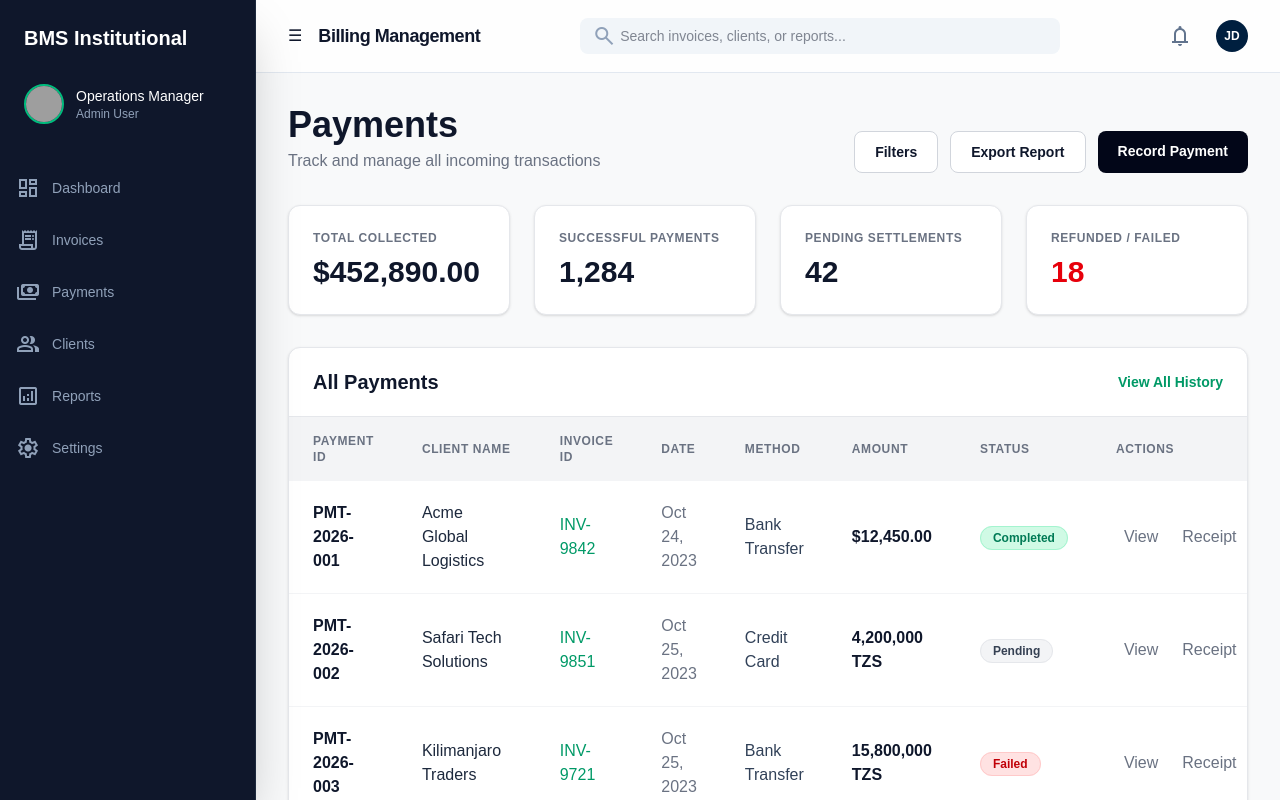
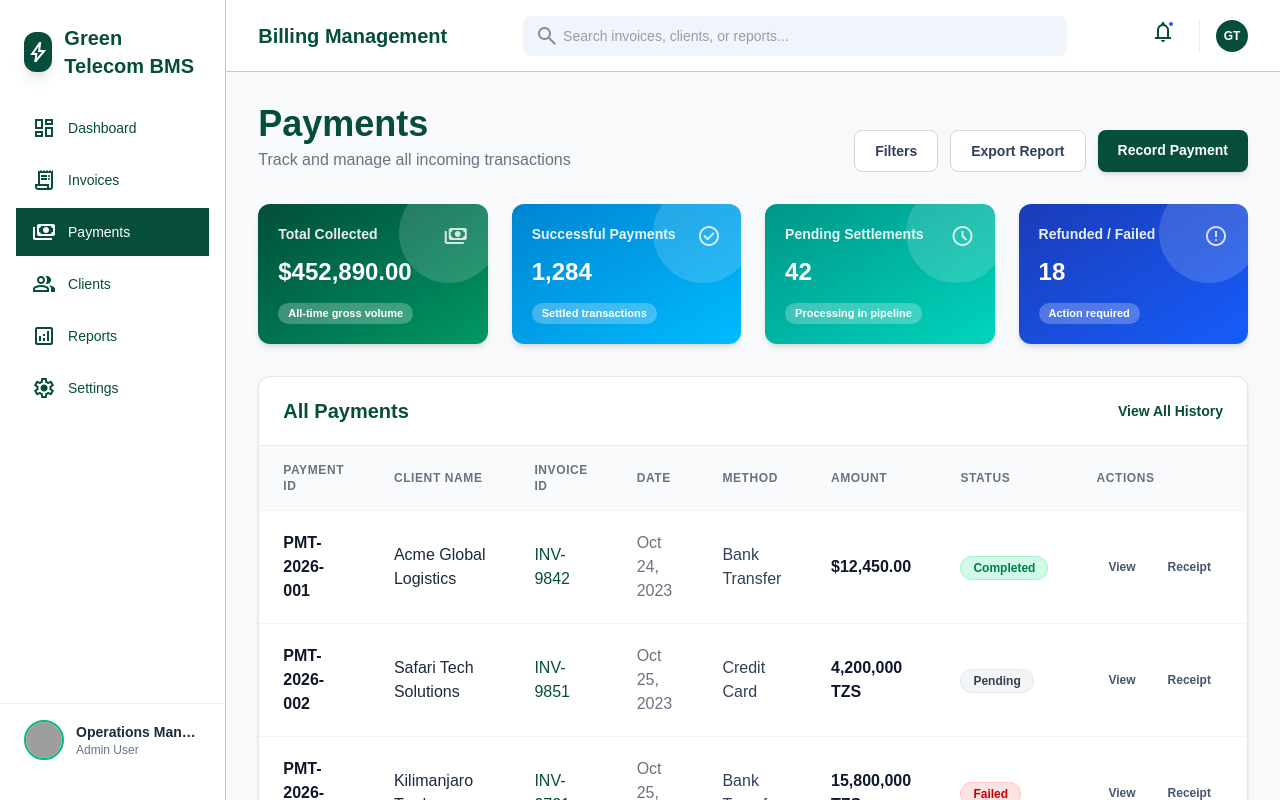
Before and after one commit to poojasahni26/bms-project, a Next.js app: page /dashboard/payments in a window 1280 px wide. Shown: the top 800 px of the page. Built offline with nearby package versions, Linux system fonts and the light colour scheme; grey boxes are pictures that could not be loaded.

Commit message:
edit payments

```diff
--- a/app/dashboard/payments/page.tsx
+++ b/app/dashboard/payments/page.tsx
@@ -1,5 +1,6 @@
-// app/payments/page.tsx
+"use client";
 
+import { useState } from "react";
 import Image from "next/image";
 import Link from "next/link";
 
@@ -52,131 +53,111 @@ const payments = [
 ];
 
 const statusStyles: Record<string, string> = {
-  Completed:
-    "bg-emerald-100 text-emerald-700 border border-emerald-200",
-  Pending:
-    "bg-gray-100 text-gray-700 border border-gray-200",
-  Failed:
-    "bg-red-100 text-red-700 border border-red-200",
+  Completed: "bg-emerald-100 text-emerald-700 border border-emerald-200",
+  Pending: "bg-gray-100 text-gray-700 border border-gray-200",
+  Failed: "bg-red-100 text-red-700 border border-red-200",
 };
 
-function MetricCard({
-  title,
-  value,
-  subtitle,
-  error,
-}: {
-  title: string;
-  value: string;
-  subtitle?: string;
-  error?: boolean;
-}) {
+export default function PaymentsPage() {
+  const [isSidebarOpen, setIsSidebarOpen] = useState(false);
+
+  const toggleSidebar = () => {
+    setIsSidebarOpen(!isSidebarOpen);
+  };
+
   return (
-    <div className="rounded-xl border border-gray-200 bg-white p-6 shadow-sm">
-      <p className="mb-2 text-xs font-semibold uppercase tracking-wider text-gray-500">
-        {title}
-      </p>
-
-      <div className="flex items-baseline gap-2">
-        <h3
-          className={`text-3xl font-bold ${
-            error ? "text-red-600" : "text-slate-900"
-          }`}
-        >
-          {value}
-        </h3>
-
-        {subtitle && (
-          <span className="text-xs font-bold text-emerald-600">
-            {subtitle}
-          </span>
-        )}
-      </div>
-    </div>
-  );
-}
-
-export default function PaymentsPage() {
-  return (
-    <div className="min-h-screen bg-[#f8f9fa] text-slate-900">
+    <div className="min-h-screen bg-[#f8f9fa] text-slate-900 flex">
       <link
         rel="stylesheet"
         href="https://fonts.googleapis.com/css2?family=Material+Symbols+Outlined:opsz,wght,FILL,GRAD@20..48,400,0,0"
       />
-      {/* Sidebar */}
-      <aside className="h-full w-64 fixed left-0 top-0 z-50 bg-slate-900 border-r border-slate-800 shadow-2xl flex flex-col py-6">
-          <div className="px-6 mb-8">
-            <span className="text-white text-xl font-black">BMS Institutional</span>
+
+      {/* Navigation Drawer */}
+      <aside className={`fixed lg:sticky top-0 left-0 h-screen w-[280px] bg-white border-r border-[#c9c4d8] z-[70] transition-transform duration-300 overflow-y-auto flex flex-col ${isSidebarOpen ? 'translate-x-0' : '-translate-x-full'} lg:translate-x-0`}>
+        <div className="p-6 flex items-center gap-3">
+          <div className="w-10 h-10 bg-[#064e3b] rounded-xl flex items-center justify-center shadow-lg">
+            <span className="material-symbols-outlined text-white">bolt</span>
+          </div>
+          <h1 className="text-xl text-[#064e3b] font-bold">Green Telecom BMS</h1>
         </div>
 
-          <div className="px-6 mb-10 flex items-center gap-3">
-            <div className="w-10 h-10 rounded-full overflow-hidden border-2 border-emerald-500">
+        <nav className="flex-1 space-y-1 text-lg px-4">
+          <Link href="/dashboard" className="text-[#064e3b] hover:text-white px-4 py-3 flex items-center gap-3 hover:bg-[#064e3b] transition-all">
+            <span className="material-symbols-outlined">dashboard</span>
+            <span className="text-sm font-medium">Dashboard</span>
+          </Link>
+          <Link href="/dashboard/invoices" className="text-[#064e3b] hover:text-white px-4 py-3 flex items-center gap-3 hover:bg-[#064e3b] transition-all">
+            <span className="material-symbols-outlined">receipt_long</span>
+            <span className="text-sm font-medium">Invoices</span>
+          </Link>
+          <Link href="/dashboard/payments" className="text-white px-4 py-3 flex items-center gap-3 bg-[#064e3b] transition-all">
+            <span className="material-symbols-outlined">payments</span>
+            <span className="text-sm font-medium">Payments</span>
+          </Link>
+          <Link href="/dashboard/clients" className="text-[#064e3b] hover:text-white px-4 py-3 flex items-center gap-3 hover:bg-[#064e3b] transition-all">
+            <span className="material-symbols-outlined">group</span>
+            <span className="text-sm font-medium">Clients</span>
+          </Link>
+          <Link href="/dashboard/reports" className="text-[#064e3b] hover:text-white px-4 py-3 flex items-center gap-3 hover:bg-[#064e3b] transition-all">
+            <span className="material-symbols-outlined">analytics</span>
+            <span className="text-sm font-medium">Reports</span>
+          </Link>
+          <Link href="/dashboard/settings" className="text-[#064e3b] hover:text-white px-4 py-3 flex items-center gap-3 hover:bg-[#064e3b] transition-all duration-200">
+            <span className="material-symbols-outlined">settings</span>
+            <span className="text-sm font-medium">Settings</span>
+          </Link>
+        </nav>
+
+        {/* User Profile Footer */}
+        <div className="px-6 mb-10 flex items-center gap-3 border-t border-[#c9c4d8]/30 pt-4">
+          <div className="w-10 h-10 rounded-full overflow-hidden border-2 border-emerald-500 flex-shrink-0">
             <img
               alt="Operations Manager"
               className="w-full h-full object-cover"
-                src="https://lh3.googleusercontent.com/aida-public/AB6AXuCz3welp1P-T7tg1mJzAFynbnlVZ8e5H4GQrAr6L54LsLghsdytfyEXCVRz6A0zZvyDRxfSDFenpHBRyJ5msC3QJtRpXLMKCBe-KTyWna1AukHJUlz2uGouseZZou67wdTZc9Vjux24wzSg0SRRjxmm6aR9SzI8AS2Jtb-CGY6lv6ej3O7FHquqDG5uUqrckmYyByfBU_DkVyrC1oFxQlsGfkCRhzWb3-uSHG4L_fvRXQUhk_r3nQBdHpvgtKa-NiKbKsc6IFomf8I"
+              src="https://images.unsplash.com/photo-1534528741775-53994a69daeb?auto=format&fit=crop&w=100&q=80"
             />
           </div>
-            <div className="flex flex-col">
-              <span className="text-white font-medium text-sm">Operations Manager</span>
-              <span className="text-slate-400 text-xs">Admin User</span>
+          <div className="flex flex-col min-w-0">
+            <span className="text-slate-800 font-semibold text-sm truncate">Operations Manager</span>
+            <span className="text-slate-500 text-xs">Admin User</span>
           </div>
         </div>
-
-          <nav className="flex-1 space-y-1">
-            <Link href="/dashboard" className="text-slate-400 hover:text-white px-4 py-3 flex items-center gap-3 hover:bg-slate-800/50 transition-all">
-              <span className="material-symbols-outlined">dashboard</span>
-              <span className="text-sm font-medium">Dashboard</span>
-            </Link>
-            <Link href="/dashboard/invoices" className="text-slate-400 hover:text-white px-4 py-3 flex items-center gap-3 hover:bg-slate-800/50 transition-all">
-              <span className="material-symbols-outlined">receipt_long</span>
-              <span className="text-sm font-medium">Invoices</span>
-            </Link>
-            <Link href="/dashboard/payments" className="text-slate-400 hover:text-white px-4 py-3 flex items-center gap-3 hover:bg-slate-800/50 transition-all">
-              <span className="material-symbols-outlined">payments</span>
-              <span className="text-sm font-medium">Payments</span>
-            </Link>
-            <Link href="/dashboard/clients" className="text-slate-400 hover:text-white px-4 py-3 flex items-center gap-3 hover:bg-slate-800/50 transition-all">
-              <span className="material-symbols-outlined">group</span>
-              <span className="text-sm font-medium">Clients</span>
-            </Link>
-            <Link href="/dashboard/reports" className="text-slate-400 hover:text-white px-4 py-3 flex items-center gap-3 hover:bg-slate-800/50 transition-all">
-              <span className="material-symbols-outlined">analytics</span>
-              <span className="font-inter text-sm font-medium">Reports</span>
-            </Link>
-            <Link href="/dashboard/settings" className="text-slate-400 hover:text-white px-4 py-3 flex items-center gap-3 hover:bg-slate-800/50 transition-all duration-200">
-              <span className="material-symbols-outlined">settings</span>
-              <span className="font-inter text-sm font-medium">Settings</span>
-            </Link>
-          </nav>
       </aside>
 
-      {/* Main */}
-      <main className="md:ml-64">
-        {/* Topbar */}
-        <header className="sticky top-0 z-40 flex items-center justify-between border-b border-slate-200 bg-white/80 px-8 py-4 backdrop-blur-md">
+      {/* Main Content Area */}
+      <main className="flex-grow flex flex-col min-w-0">
+        {/* Top App Bar */}
+        <header className="w-full sticky top-0 z-50 bg-white border-b border-[#c9c4d8] px-4 md:px-8 py-3 flex items-center justify-between">
           <div className="flex items-center gap-4">
-            <button className="text-slate-900">☰</button>
-
-            <h2 className="text-lg font-bold tracking-tight text-slate-900">
-              Billing Management
-            </h2>
+            <button className="lg:hidden p-2 hover:bg-[#f0f4fb] rounded-full transition-colors" onClick={toggleSidebar}>
+              <span className="material-symbols-outlined text-[#064e3b]">menu</span>
+            </button>
+            <h1 className="hidden md:block text-xl text-[#064e3b] font-bold">Billing Management</h1>
+            <h1 className="md:hidden text-xl text-[#064e3b] font-bold">BMS</h1>
           </div>
 
-         <div className="flex-1 max-w-xl px-12">
-              <div className="relative">
-                <span className="material-symbols-outlined absolute left-3 top-1/2 -translate-y-1/2 text-slate-400">search</span>
+          {/* Search Bar */}
+          <div className="flex-grow max-w-xl px-4">
+            <div className="relative group">
+              <span className="material-symbols-outlined absolute left-3 top-1/2 -translate-y-1/2 text-[#484555] opacity-60 group-focus-within:text-[#064e3b] transition-colors">search</span>
               <input
-                  className="w-full bg-slate-100 border-none rounded-lg py-2 pl-10 pr-4 focus:ring-2 focus:ring-slate-300 text-sm"
+                className="w-full bg-[#f0f4fb] border-none rounded-lg py-2.5 pl-10 pr-4 text-sm focus:ring-2 focus:ring-[#064e3b]/20 transition-all placeholder:text-[#484555] placeholder:opacity-50"
                 placeholder="Search invoices, clients, or reports..."
                 type="text"
               />
             </div>
           </div>
 
-            <div className="flex items-center gap-4">
-              <span className="material-symbols-outlined text-slate-500 hover:bg-slate-100 p-2 rounded-full cursor-pointer transition-colors">notifications</span>
-              <div className="w-8 h-8 rounded-full bg-[#001f3f] flex items-center justify-center text-white text-xs font-bold">JD</div>
+          <div className="flex items-center gap-2 md:gap-4">
+            <button className="p-2 hover:bg-[#f0f4fb] rounded-full transition-colors relative">
+              <span className="material-symbols-outlined text-[#064e3b]">notifications</span>
+              <span className="absolute top-2 right-2 w-2 h-2 bg-blue-600 rounded-full border-2 border-white"></span>
+            </button>
+            <div className="flex items-center gap-3 pl-2 md:pl-4 border-l border-[#c9c4d8]/30">
+              <div className="w-8 h-8 rounded-full bg-[#064e3b] flex items-center justify-center text-white text-xs font-bold">
+                GT
+              </div>
+            </div>
           </div>
         </header>
 
@@ -184,63 +165,80 @@ export default function PaymentsPage() {
           {/* Header */}
           <div className="mb-8 flex flex-col justify-between gap-4 lg:flex-row lg:items-end">
             <div>
-              <h1 className="mb-1 text-4xl font-bold text-slate-900">
+              <h1 className="mb-1 text-4xl font-bold text-[#064e3b]">
                 Payments
               </h1>
-
               <p className="text-gray-500">
                 Track and manage all incoming transactions
               </p>
             </div>
 
             <div className="flex flex-wrap gap-3">
-              <Link href="/dashboard/payments/filter" className="rounded-lg border border-gray-300 bg-white px-5 py-2.5 text-sm font-semibold text-slate-900 hover:bg-gray-50">
+              <Link href="/dashboard/payments/filter" className="rounded-lg border border-gray-300 bg-white px-5 py-2.5 text-sm font-semibold text-slate-700 hover:bg-gray-50 hover:text-[#064e3b] transition-colors">
                 Filters
               </Link>
 
-              <Link href="/dashboard/payments/export" className="rounded-lg border border-gray-300 bg-white px-5 py-2.5 text-sm font-semibold text-slate-900 hover:bg-gray-50">
+              <Link href="/dashboard/payments/export" className="rounded-lg border border-gray-300 bg-white px-5 py-2.5 text-sm font-semibold text-slate-700 hover:bg-gray-50 hover:text-[#064e3b] transition-colors">
                 Export Report
               </Link>
 
-              <Link href="/dashboard/payments/recordpayment" className="rounded-lg bg-slate-950 px-5 py-2.5 text-sm font-semibold text-white hover:opacity-90">
+              <Link href="/dashboard/payments/recordpayment" className="rounded-lg bg-[#064e3b] px-5 py-2.5 text-sm font-semibold text-white hover:bg-[#064e3b]/90 shadow-md transition-all active:scale-[0.98]">
                 Record Payment
               </Link>
             </div>
           </div>
 
-          {/* Metrics */}
-          <section className="mb-8 grid grid-cols-1 gap-6 md:grid-cols-2 xl:grid-cols-4">
-            <MetricCard
-              title="Total Collected"
-              value="$452,890.00"
+          {/* Metric Cards Grid */}
+          <section className="grid grid-cols-1 md:grid-cols-2 lg:grid-cols-4 gap-6 mb-8">
+            {/* Total Collected */}
+            <div className="relative overflow-hidden bg-gradient-to-br from-[#064e3b] to-emerald-600 p-5 rounded-xl shadow-md text-white after:content-[''] after:absolute after:-top-[15%] after:-right-[5%] after:w-[100px] after:h-[100px] after:bg-white/15 after:rounded-full">
+              <div className="flex justify-between items-start mb-2">
+                <p className="text-sm font-semibold opacity-90">Total Collected</p>
+                <span className="material-symbols-outlined text-xl opacity-80">payments</span>
+              </div>
+              <h3 className="text-2xl font-bold mb-3">$452,890.00</h3>
+              <p className="text-[11px] font-semibold bg-white/25 inline-block px-2.5 py-0.5 rounded-full backdrop-blur-sm">All-time gross volume</p>
+            </div>
 
-            />
+            {/* Successful Payments */}
+            <div className="relative overflow-hidden bg-gradient-to-br from-sky-600 to-sky-400 p-5 rounded-xl shadow-md text-white after:content-[''] after:absolute after:-top-[15%] after:-right-[5%] after:w-[100px] after:h-[100px] after:bg-white/15 after:rounded-full">
+              <div className="flex justify-between items-start mb-2">
+                <p className="text-sm font-semibold opacity-90">Successful Payments</p>
+                <span className="material-symbols-outlined text-xl opacity-80">check_circle</span>
+              </div>
+              <h3 className="text-2xl font-bold mb-3">1,284</h3>
+              <p className="text-[11px] font-semibold bg-white/25 inline-block px-2.5 py-0.5 rounded-full backdrop-blur-sm">Settled transactions</p>
+            </div>
 
-            <MetricCard
-              title="Successful Payments"
-              value="1,284"
-            />
+            {/* Pending Settlements */}
+            <div className="relative overflow-hidden bg-gradient-to-br from-teal-600 to-teal-400 p-5 rounded-xl shadow-md text-white after:content-[''] after:absolute after:-top-[15%] after:-right-[5%] after:w-[100px] after:h-[100px] after:bg-white/15 after:rounded-full">
+              <div className="flex justify-between items-start mb-2">
+                <p className="text-sm font-semibold opacity-90">Pending Settlements</p>
+                <span className="material-symbols-outlined text-xl opacity-80">schedule</span>
+              </div>
+              <h3 className="text-2xl font-bold mb-3">42</h3>
+              <p className="text-[11px] font-semibold bg-white/25 inline-block px-2.5 py-0.5 rounded-full backdrop-blur-sm">Processing in pipeline</p>
+            </div>
 
-            <MetricCard
-              title="Pending Settlements"
-              value="42"
-            />
-
-            <MetricCard
-              title="Refunded / Failed"
-              value="18"
-              error
-            />
+            {/* Refunded / Failed */}
+            <div className="relative overflow-hidden bg-gradient-to-br from-blue-800 to-blue-600 p-5 rounded-xl shadow-md text-white after:content-[''] after:absolute after:-top-[15%] after:-right-[5%] after:w-[100px] after:h-[100px] after:bg-white/15 after:rounded-full">
+              <div className="flex justify-between items-start mb-2">
+                <p className="text-sm font-semibold opacity-90">Refunded / Failed</p>
+                <span className="material-symbols-outlined text-xl opacity-80">error</span>
+              </div>
+              <h3 className="text-2xl font-bold mb-3">18</h3>
+              <p className="text-[11px] font-semibold bg-white/25 inline-block px-2.5 py-0.5 rounded-full backdrop-blur-sm">Action required</p>
+            </div>
           </section>
 
           {/* Table */}
           <section className="overflow-hidden rounded-xl border border-gray-200 bg-white shadow-sm">
             <div className="flex items-center justify-between border-b border-gray-200 px-6 py-5">
-              <h3 className="text-xl font-semibold text-slate-900">
+              <h3 className="text-xl font-semibold text-[#064e3b]">
                 All Payments
               </h3>
 
-              <button className="text-sm font-semibold text-emerald-600 hover:underline">
+              <button className="text-sm font-semibold text-[#064e3b] hover:underline">
                 View All History
               </button>
             </div>
@@ -248,7 +246,7 @@ export default function PaymentsPage() {
             <div className="overflow-x-auto">
               <table className="w-full border-collapse text-left">
                 <thead>
-                  <tr className="bg-gray-100">
+                  <tr className="bg-gray-50 border-b border-gray-100">
                     {[
                       "Payment ID",
                       "Client Name",
@@ -273,7 +271,7 @@ export default function PaymentsPage() {
                   {payments.map((payment) => (
                     <tr
                       key={payment.id}
-                      className="transition-colors hover:bg-gray-50"
+                      className="transition-colors hover:bg-gray-50/50"
                     >
                       <td className="px-6 py-5 font-bold text-slate-900">
                         {payment.id}
@@ -283,7 +281,7 @@ export default function PaymentsPage() {
                         {payment.client}
                       </td>
 
-                      <td className="px-6 py-5 font-medium text-emerald-600 hover:underline">
+                      <td className="px-6 py-5 font-medium text-[#064e3b] hover:underline cursor-pointer">
                         {payment.invoice}
                       </td>
 
@@ -308,12 +306,12 @@ export default function PaymentsPage() {
                       </td>
 
                       <td className="px-6 py-5">
-                        <div className="flex justify-end gap-2">
-                          <button className="rounded-lg p-2 text-gray-500 hover:bg-gray-100">
+                        <div className="flex gap-2">
+                          <button className="rounded-lg px-3 py-1.5 text-xs font-semibold text-slate-600 hover:bg-[#f0f4fb] hover:text-[#064e3b] transition-colors">
                             View
                           </button>
 
-                          <button className="rounded-lg p-2 text-gray-500 hover:bg-gray-100">
+                          <button className="rounded-lg px-3 py-1.5 text-xs font-semibold text-slate-600 hover:bg-[#f0f4fb] hover:text-[#064e3b] transition-colors">
                             Receipt
                           </button>
                         </div>
@@ -325,7 +323,7 @@ export default function PaymentsPage() {
             </div>
 
             {/* Pagination */}
-            <div className="flex flex-col items-center justify-between gap-4 bg-gray-100 px-6 py-4 md:flex-row">
+            <div className="flex flex-col items-center justify-between gap-4 bg-gray-50 border-t border-gray-100 px-6 py-4 md:flex-row">
               <p className="text-sm text-gray-500">
                 Showing{" "}
                 <span className="font-bold text-slate-900">
@@ -338,24 +336,24 @@ export default function PaymentsPage() {
                 transactions
               </p>
 
-              <div className="flex gap-2">
-                <button className="rounded-md border border-gray-300 px-3 py-1 text-sm font-medium hover:bg-white">
+              <div className="flex gap-1.5">
+                <button className="rounded-md border border-gray-300 bg-white px-3 py-1.5 text-sm font-medium text-slate-700 hover:bg-gray-50 transition-colors">
                   Previous
                 </button>
 
-                <button className="rounded-md bg-slate-950 px-3 py-1 text-sm font-medium text-white">
+                <button className="rounded-md bg-[#064e3b] px-3.5 py-1.5 text-sm font-semibold text-white shadow-sm">
                   1
                 </button>
 
-                <button className="rounded-md border border-gray-300 px-3 py-1 text-sm font-medium hover:bg-white">
+                <button className="rounded-md border border-gray-300 bg-white px-3 py-1.5 text-sm font-medium text-slate-700 hover:bg-gray-50 transition-colors">
                   2
                 </button>
 
-                <button className="rounded-md border border-gray-300 px-3 py-1 text-sm font-medium hover:bg-white">
+                <button className="rounded-md border border-gray-300 bg-white px-3 py-1.5 text-sm font-medium text-slate-700 hover:bg-gray-50 transition-colors">
                   3
                 </button>
 
-                <button className="rounded-md border border-gray-300 px-3 py-1 text-sm font-medium hover:bg-white">
+                <button className="rounded-md border border-gray-300 bg-white px-3 py-1.5 text-sm font-medium text-slate-700 hover:bg-gray-50 transition-colors">
                   Next
                 </button>
               </div>
```
Lines whose indentation alone changed are shown as unchanged.
